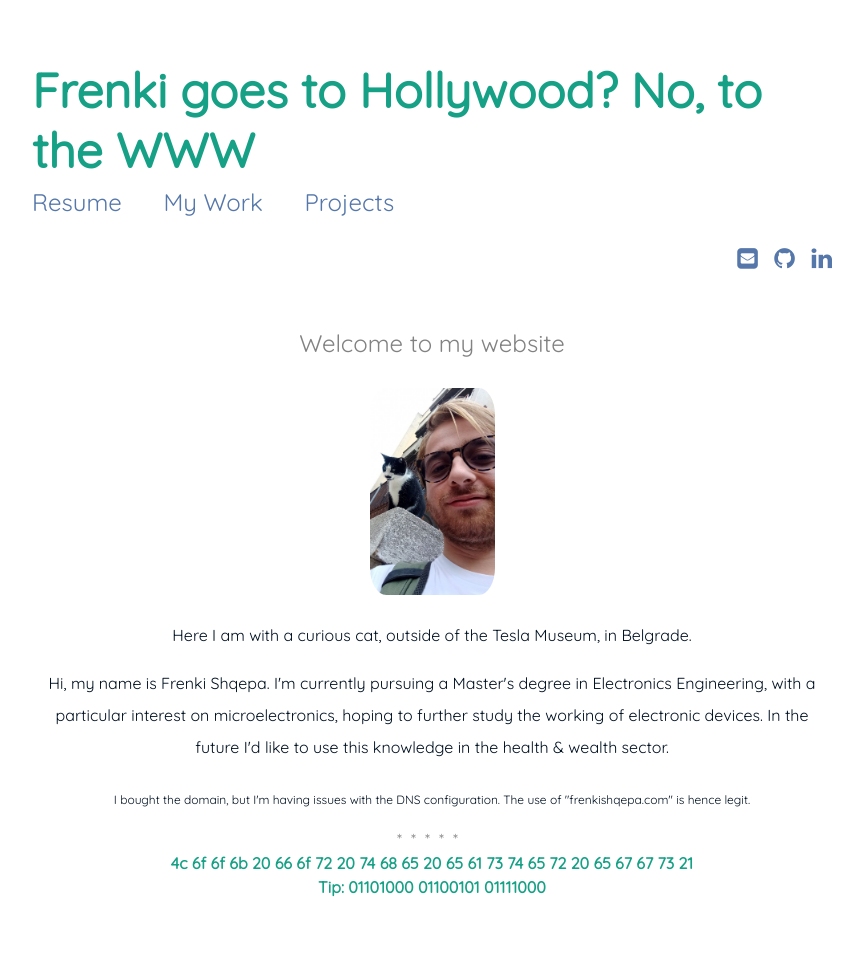
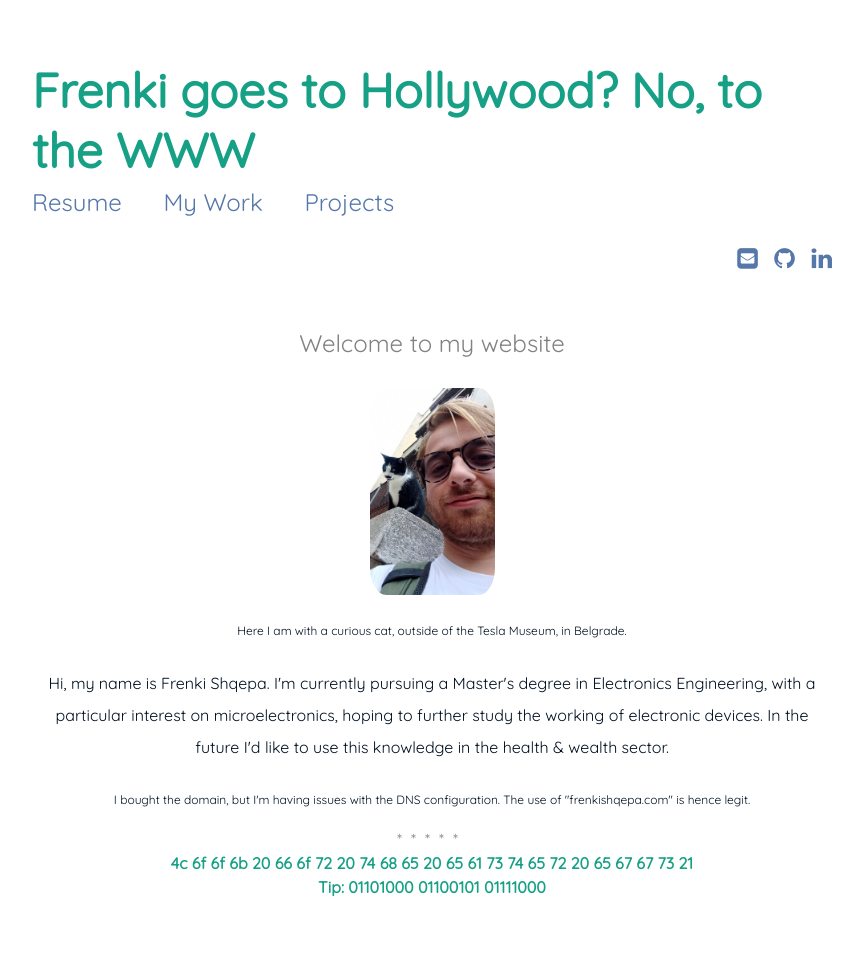
Before and after one commit to FreShq99/frenkishqepa.com, a Jekyll site: the page built from index.md, in a window 1280 px wide. Shown: the whole page, without its empty margins (208-1071 px from the left). Built offline with Jekyll 4.4.1, drawn with Linux system fonts in a browser that asks for light colours.

Commit message:
Update index.md

```diff
--- a/index.md
+++ b/index.md
@@ -11,7 +11,7 @@
 
 <p align="center">
     <img width="60%" src="{{ '/assets/img/frenk.jpeg' | prepend: site.baseurl }}" id="about-img">
-    <p align="center">Here I am with a curious cat, outside of the Tesla Museum, in Belgrade.<p align="center">
+    <p align="center"> <sup>Here I am with a curious cat, outside of the Tesla Museum, in Belgrade.</sup> <p align="center">
 </p>
 
 
```
